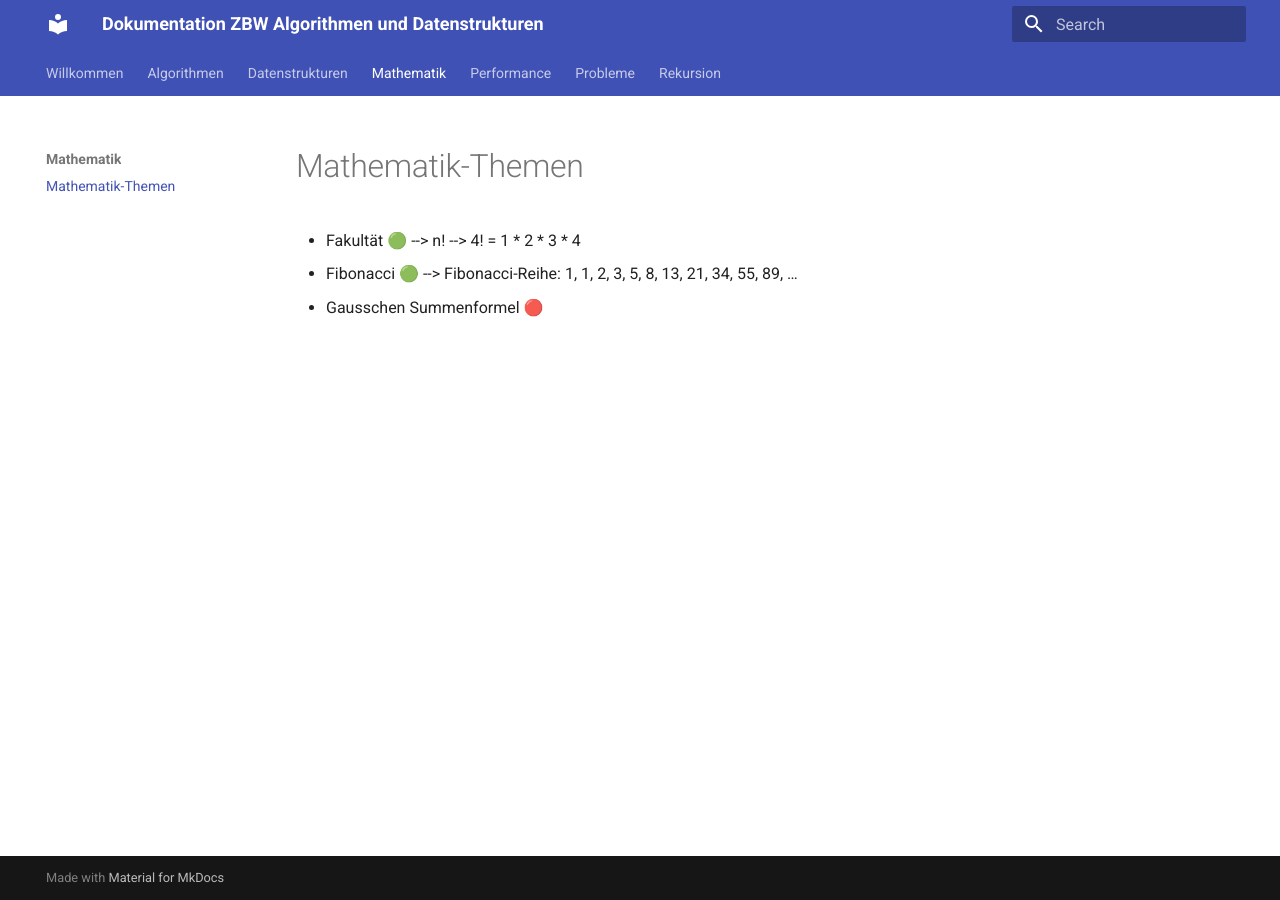
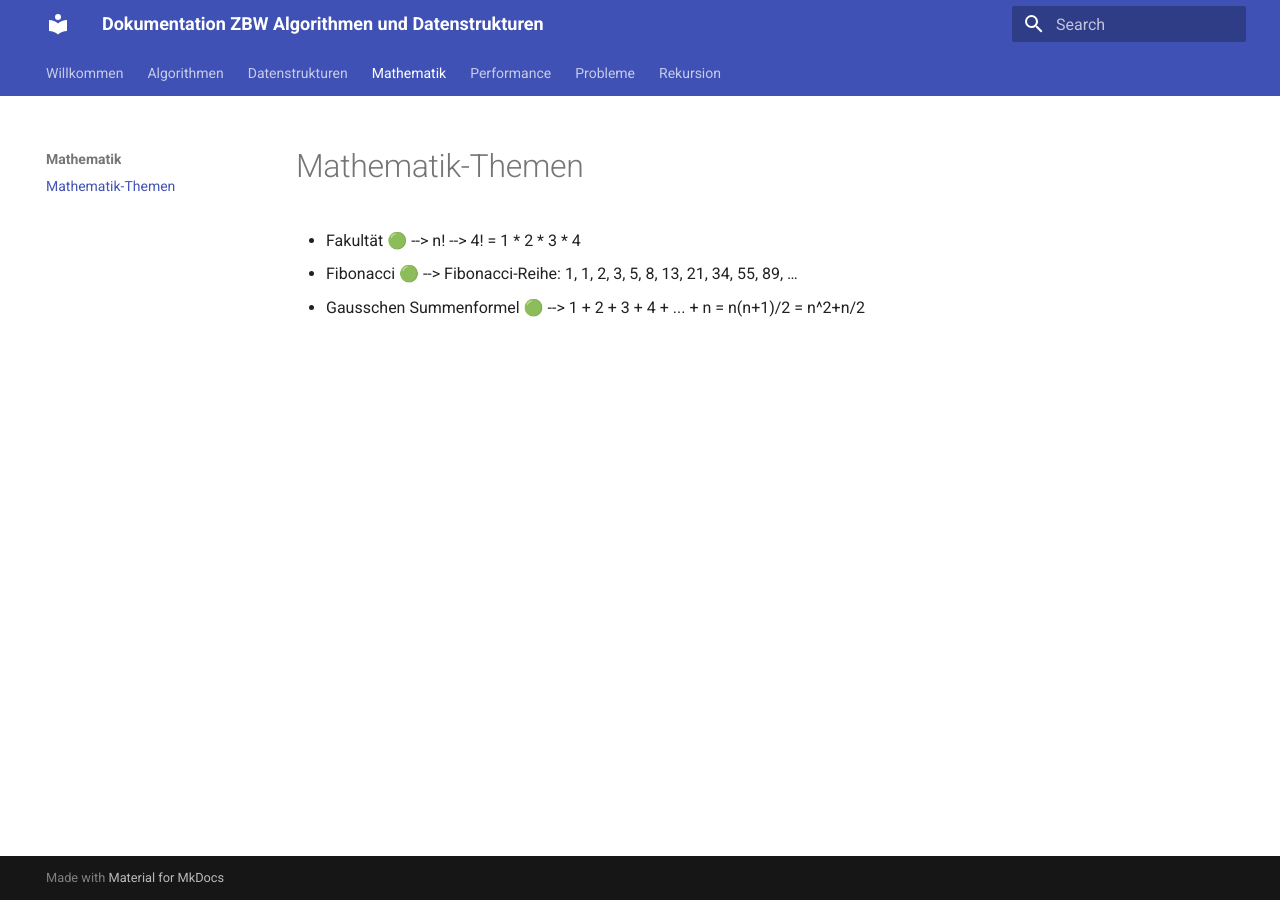
Before and after one commit to tsolenthaler/zbwAlgDs, an MkDocs documentation site: the page built from docs/mathematik/mathematik.md, in a window 1280 px wide. Built offline with MkDocs 1.6.1 and Material for MkDocs 9.7.7, drawn with Linux system fonts in a browser that asks for light colours.

Commit message:
add Gausschen Summenformel explanation to mathematics documentation

```diff
--- a/docs/mathematik/mathematik.md
+++ b/docs/mathematik/mathematik.md
@@ -2,4 +2,4 @@
 
 * Fakultät 🟢 --> n! --> 4! = 1 * 2 * 3 * 4
 * Fibonacci 🟢 --> Fibonacci-Reihe: 1, 1, 2, 3, 5, 8, 13, 21, 34, 55, 89, …
-* Gausschen Summenformel 🔴
+* Gausschen Summenformel 🟢 --> 1 + 2 + 3 + 4 + ... + n = n(n+1)/2 = n^2+n/2
```
